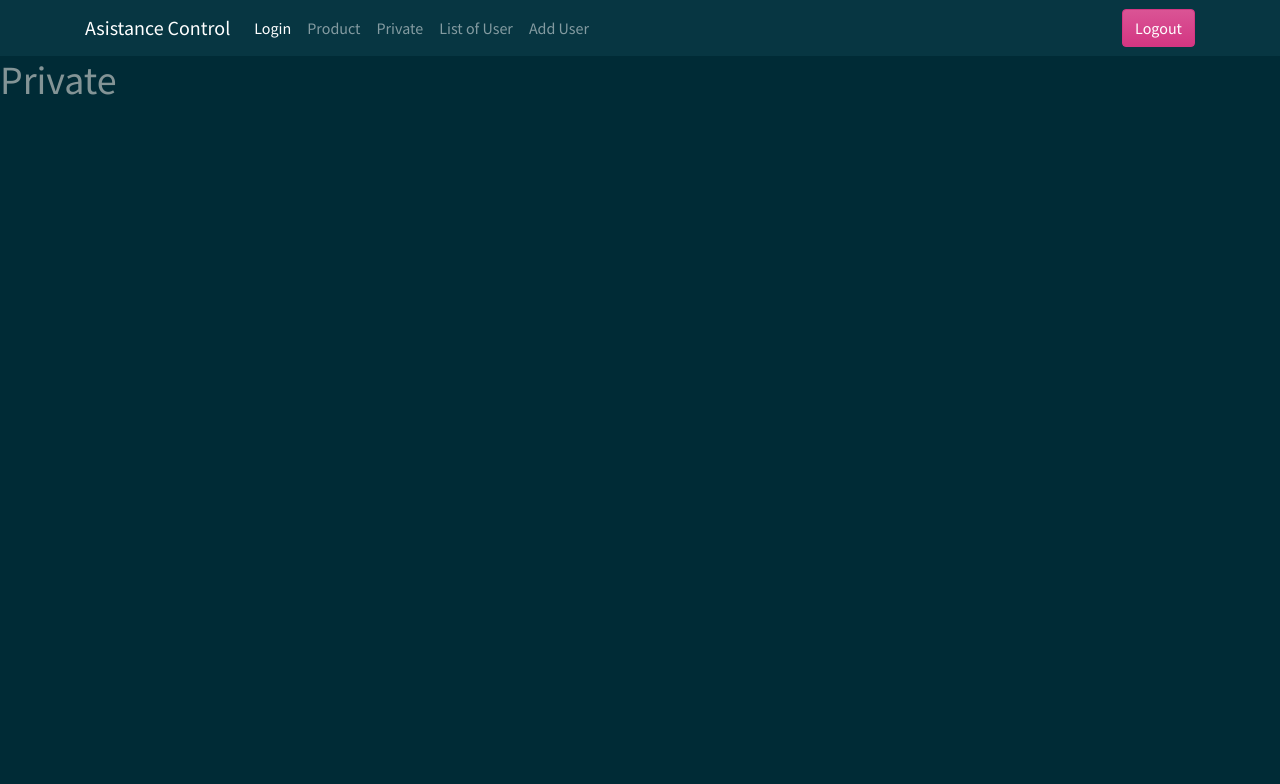
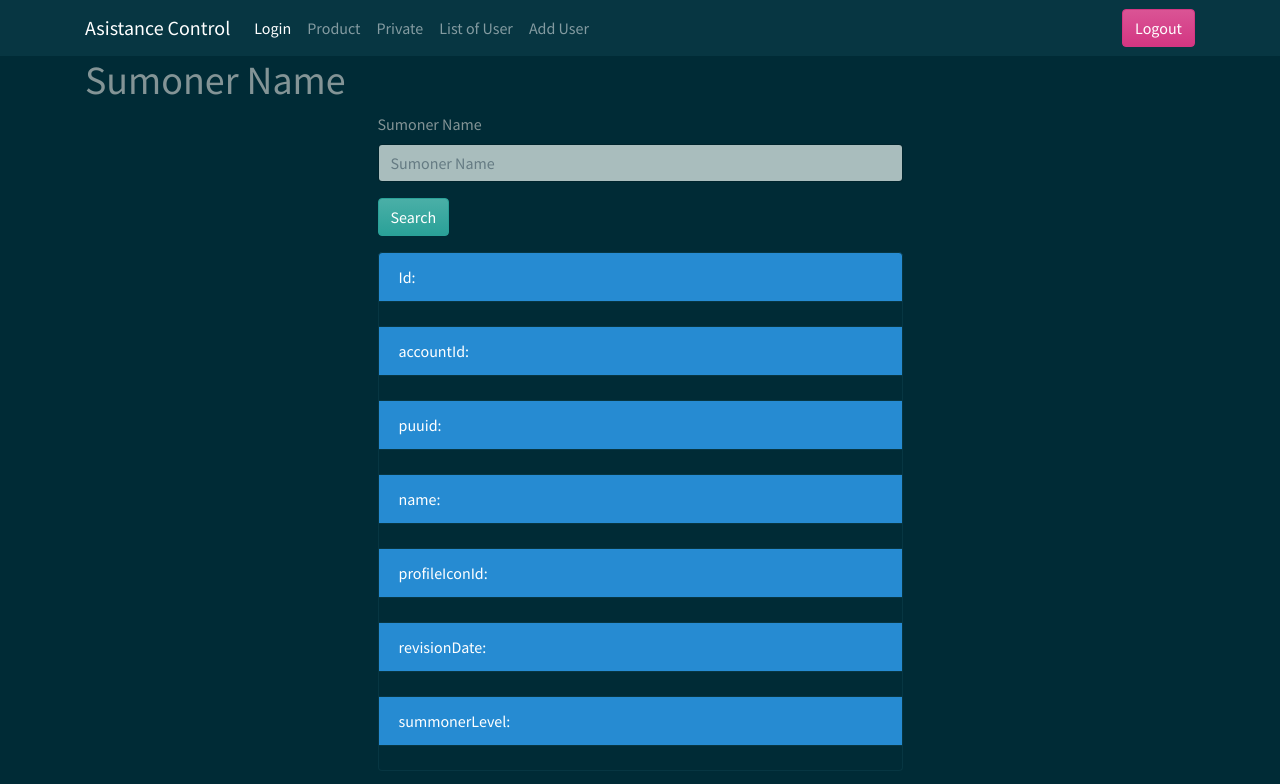
Before and after one commit to kiskee/base-project-react, a React (Create React App) app in the folder nielad/: page /private in a window 1280 px wide. Shown: the top 784 px of the page. Built offline with nearby package versions, Linux system fonts and the light colour scheme; sample sign-in values are in the browser's storage.

Commit message:
start of the api consumer with axios module

```diff
--- a/nielad/package.json
+++ b/nielad/package.json
@@ -8,7 +8,9 @@
     "@testing-library/user-event": "^13.5.0",
     "aos": "^2.3.4",
     "axios": "^1.1.3",
+    "fetch": "^1.1.0",
     "md5": "^2.3.0",
+    "node-fetch": "^3.2.10",
     "react": "^18.2.0",
     "react-dom": "^18.2.0",
     "react-router-dom": "^6.4.2",
--- a/nielad/src/App.js
+++ b/nielad/src/App.js
@@ -14,6 +14,9 @@ const App = () => {
       'loggedAppUser', JSON.stringify({})
     )
  }
+
+
+
 
 
 
--- a/nielad/src/components/Private.js
+++ b/nielad/src/components/Private.js
@@ -1,8 +1,78 @@
-import React from 'react'
+import React, { useState } from 'react'
+import axios from 'axios'
+
+
+
 
 const Private = () => {
+
+  const {tokenRiot} = require('./config.json')
+  const[id, setId]=useState('')
+  const[accountId, setAccountId]=useState('')
+  const[puuid, setPuuid]=useState('')
+  const[name, setName]=useState('')
+  const[profileIconId, setProfileIconId]=useState('')
+  const[revisionDate, setRevisionDate]=useState('')
+  const[summonerLevel, setSummonerLevel]=useState('')
+
+
+  const [searchText, setSearchText] = useState("")
+
+  function searchSumoner(event){
+    event.preventDefault()
+    const apiCall = "https://la1.api.riotgames.com/lol/summoner/v4/summoners/by-name/"+searchText+"?api_key="+tokenRiot
+
+    axios.get(apiCall).then(function(response){
+      setId(response.data.id)
+      setAccountId(response.data.accountId)
+      setPuuid(response.data.puuid)
+      setName(response.data.name)
+      setProfileIconId(response.data.profileIconId)
+      setRevisionDate(response.data.revisionDate)
+      setSummonerLevel(response.data.summonerLevel)
+    }).catch(function(error){
+      console.log(error)
+    })
+  }
+
+
   return (
-    <div><h1>Private</h1></div>
+    <div className='container'>
+        <h1>Sumoner Name</h1>
+        <form className="col-sm-6 offset-3">
+        <label htmlFor="name" className="form-label">
+        Sumoner Name
+            </label>
+            <input
+              className="form-control"
+              type="text"
+              name="sumonerName"
+              placeholder="Sumoner Name"
+              onChange={e=> setSearchText(e.target.value)}
+              required
+            ></input>
+
+            <button onClick={e=>searchSumoner(e)} className="btn btn-success mt-3">Search</button>
+        </form>
+        <div className="col-sm-6 offset-3 mt-3 ">
+        <ul className="list-group ">
+          <li className='list-group-item bg-info text-white'>Id:</li>
+          <li className="list-group-item text-white">{id}</li>
+          <li className='list-group-item bg-info text-white'>accountId:</li>
+          <li className="list-group-item text-white">{accountId}</li>
+          <li className='list-group-item bg-info text-white'>puuid:</li>
+          <li className="list-group-item text-white">{puuid}</li>
+          <li className='list-group-item bg-info text-white'>name:</li>
+          <li className="list-group-item text-white">{name}</li>
+          <li className='list-group-item bg-info text-white'>profileIconId:</li>
+          <li className="list-group-item text-white">{profileIconId}</li>
+          <li className='list-group-item bg-info text-white'>revisionDate:</li>
+          <li className="list-group-item text-white">{revisionDate}</li>
+          <li className='list-group-item bg-info text-white'>summonerLevel:</li>
+          <li className="list-group-item text-white">{summonerLevel}</li>
+        </ul>
+        </div>
+    </div>
   )
 }
 
--- /dev/null
+++ b/nielad/src/components/config.json
@@ -0,0 +1,3 @@
+{
+    "tokenRiot": "RGAPI-8604d773-dd53-42ad-ba6c-50e93351ff84"
+}
```
Also changed, not shown: 1 other file (tests, documents, lock files or other folders).
